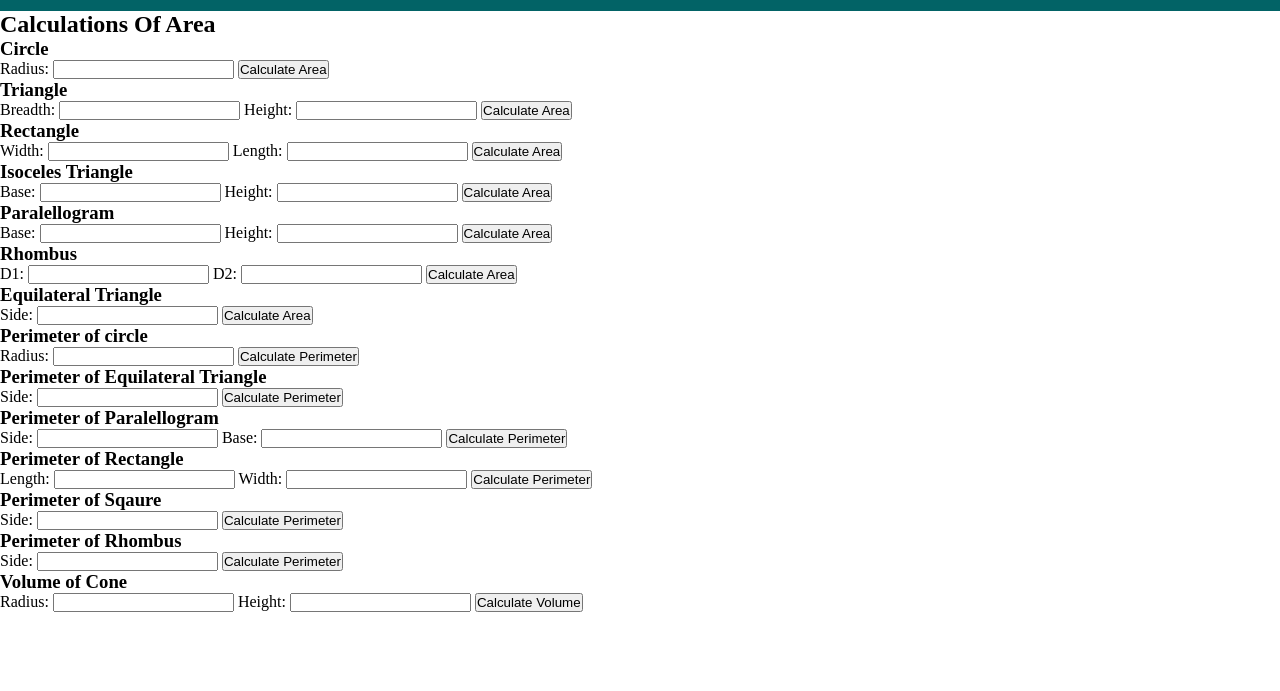
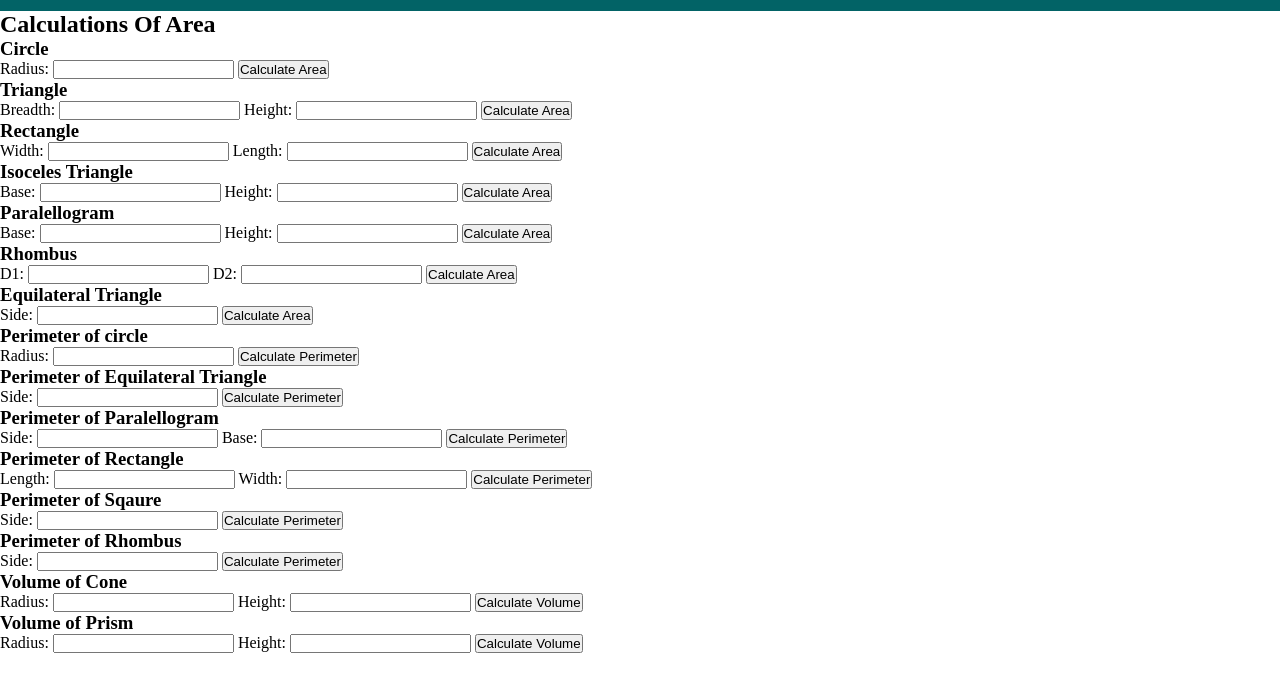
Before and after one commit to arpita-2/js-ques, a plain HTML site: page index.html in a window 1280 px wide. Shown: the part 83-774 px from the top of the page. Drawn offline with Linux system fonts and the light colour scheme.

Commit message:
volume of prism

```diff
--- a/index.html
+++ b/index.html
@@ -149,6 +149,16 @@
     <p id="coneVolume"></p>
 
     <!--volume of prism-->
+    <h3>Volume of Prism</h3>
+    <label for="basePrism">Radius:</label>
+    <input type="number" id="basePrism" step="1" />
+
+    <label for="heightPrism">Height:</label>
+    <input type="number" id="heightPrism" step="1" />
+
+    <button onclick="calculateVolumePrism()">Calculate Volume</button>
+    <p id="prismVolume"></p>
+
     <!--volume of cylinder-->
     <!--volume of sphere-->
     <!--volume of pyramid-->
```
